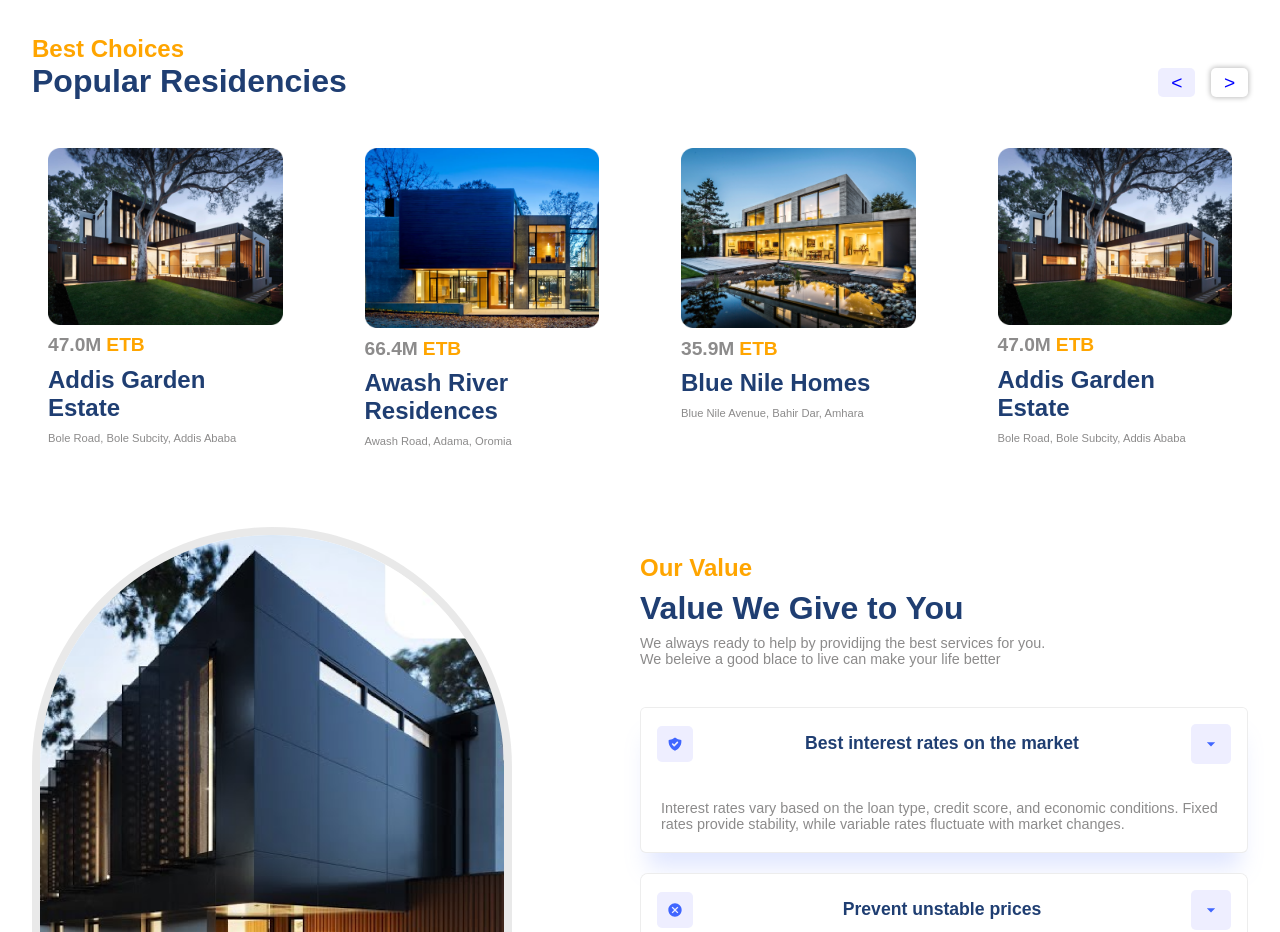
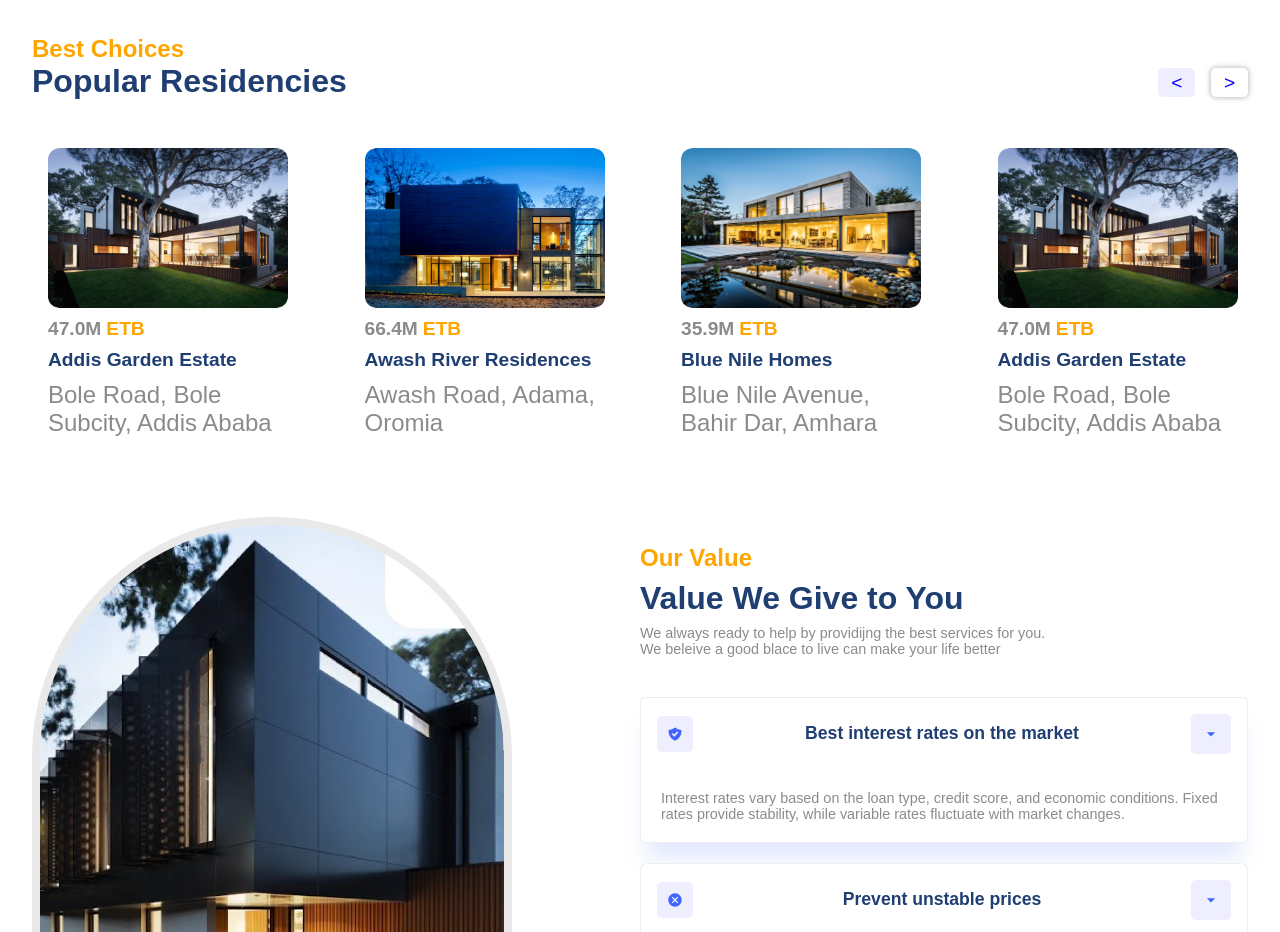
Before and after one commit to Rebiya/Real-Estate, a React (Vite) app: page / in a window 1280 px wide. Shown: the part 920-1852 px from the top of the page. Built offline with nearby package versions, Linux system fonts and the light colour scheme.

Commit message:
property card of the slider is done

```diff
--- /dev/null
+++ b/src/Components/PropertyCard/PropertyCard.css
@@ -0,0 +1,44 @@
+.r-card {
+    gap: 0.6rem;
+    padding: 1rem;
+    border-radius: 10px;
+    max-width: max-content;
+    margin: auto;
+    transition: all 300ms ease-in;
+    position: relative;
+    z-index: 0;
+  }
+  .r-card>svg{
+    position: absolute;
+    top: 25px;
+    right: 30px;
+    z-index: 1;
+  }
+
+  .r-card > img {
+    width: 15rem;
+    height: 10rem;
+    border-radius: 10px;
+  }
+  .r-card > :nth-child(3) {
+    font-size: 1.2rem;
+    font-weight: 600;
+  }
+  .r-card > :nth-child(4) {
+    font-size: 1.5rem;
+  }
+  .r-card > :nth-child(5) {
+    font-size: 0.7rem;
+    width: 15rem;
+  }
+
+  .r-card:hover {
+    scale: 1.025;
+    cursor: pointer;
+    background: linear-gradient(
+      180deg,
+      rgba(255, 255, 255, 0) 0%,
+      rgba(136, 160, 255, 0.46) 217.91%
+    );
+    box-shadow: 0px 72px 49px -51px rgba(136, 160, 255, 0.21);
+  }
--- /dev/null
+++ b/src/Components/PropertyCard/PropertyCard.jsx
@@ -0,0 +1,22 @@
+import React from "react";
+import "./PropertyCard.css";
+import { useNavigate } from "react-router-dom";
+const PropertyCard = ({ card }) => {
+    const navigate = useNavigate();
+  return (
+    <div>
+      <div className="flexColStart r-card">
+        <img src={card.image} alt="home" />
+
+        <span className="secondaryText r-price">
+          <span>{card.price}</span>
+          <span style={{ color: "orange", marginLeft: "5px" }}>ETB</span>
+        </span>
+        <span className="primaryText">{card.name}</span>
+        <span className="secondaryText">{card.detail}</span>
+      </div>
+    </div>
+  );
+};
+
+export default PropertyCard;
--- a/src/Components/Residencies/Residencies.jsx
+++ b/src/Components/Residencies/Residencies.jsx
@@ -4,6 +4,7 @@ import { Swiper, SwiperSlide, useSwiper } from "swiper/react";
 import "swiper/css";
 import "./Residencies.css";
 import { sliderSettings } from "../../utils/common";
+import PropertyCard from "../PropertyCard/PropertyCard";
 const Residencies = () => {
   return (
     <div id="residencies" className="r-wrapper">
@@ -15,18 +16,9 @@ const Residencies = () => {
         <Swiper {...sliderSettings}>
           <SlideNextButton />
           {/* slider */}
-          {data.map((card, i) => (
+          {data.slice(0, 8).map((card, i) => (
             <SwiperSlide key={i}>
-              <div className="flexColStart r-card">
-                <img src={card.image} alt="home" />
-
-                <span className="secondaryText r-price">
-                  <span>{card.price}</span>
-                  <span style={{ color: "orange", marginLeft:"5px"}}>ETB</span>
-                </span>
-                <span className="primaryText">{card.name}</span>
-                <span className="secondaryText">{card.detail}</span>
-              </div>
+              <PropertyCard card={card} />
             </SwiperSlide>
           ))}
         </Swiper>
```
Also changed, not shown: src/hooks/useProperties.jsx (added, +20 -0 lines).
